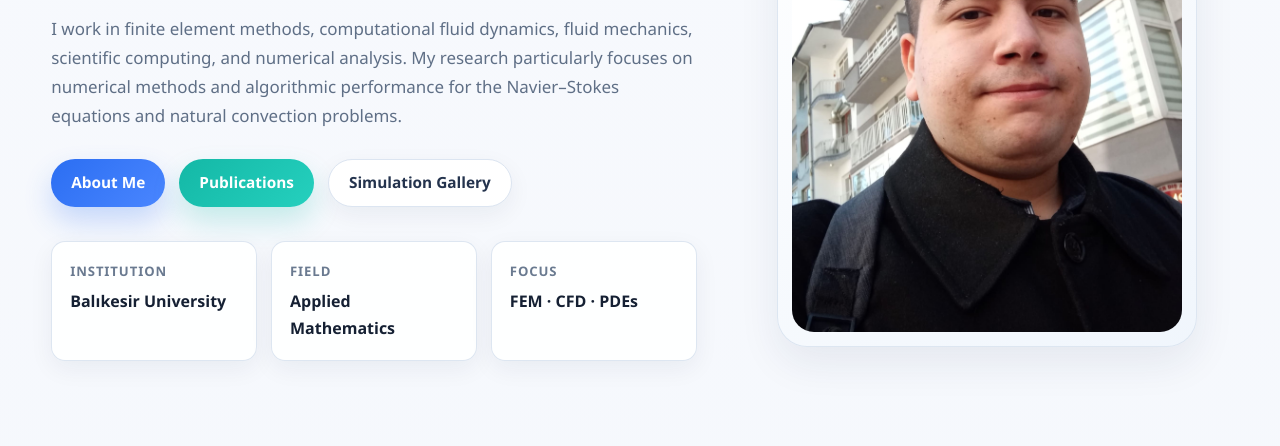
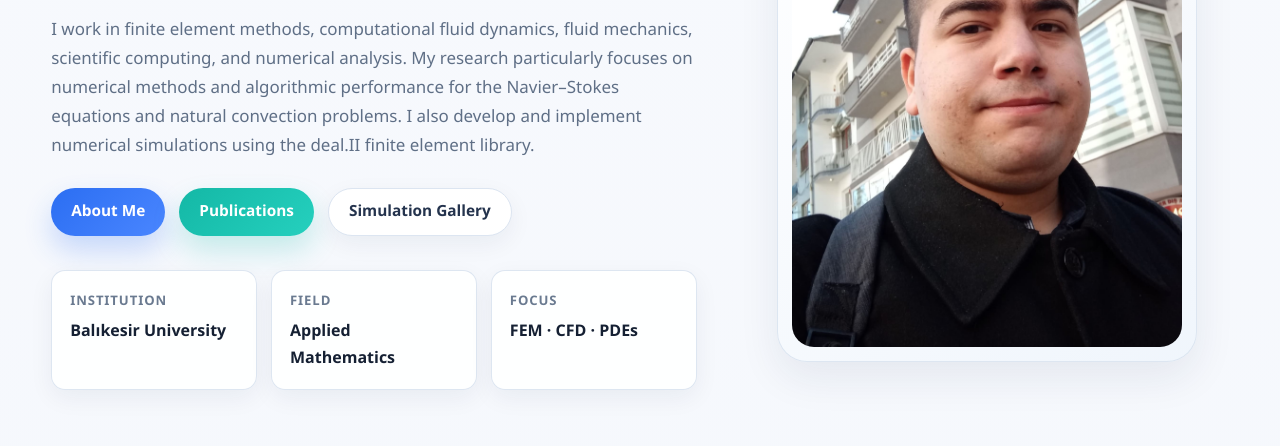
Before and after one commit to sinanergen01/sinanergen01.github.io, a plain HTML site: page index.html in a window 1280 px wide. Shown: the part 333-779 px from the top of the page. Drawn offline with Linux system fonts and the light colour scheme.

Commit message:
Enhance description of research focus and work
Added a sentence about developing numerical simulations using the deal.II library.

```diff
--- a/index.html
+++ b/index.html
@@ -45,7 +45,8 @@
             fluid mechanics, scientific computing, and numerical analysis.
             My research particularly focuses on numerical methods and
             algorithmic performance for the Navier–Stokes equations and
-            natural convection problems.
+            natural convection problems. I also develop and implement
+            numerical simulations using the deal.II finite element library.
           </p>
 
           <div class="hero-buttons">
```
